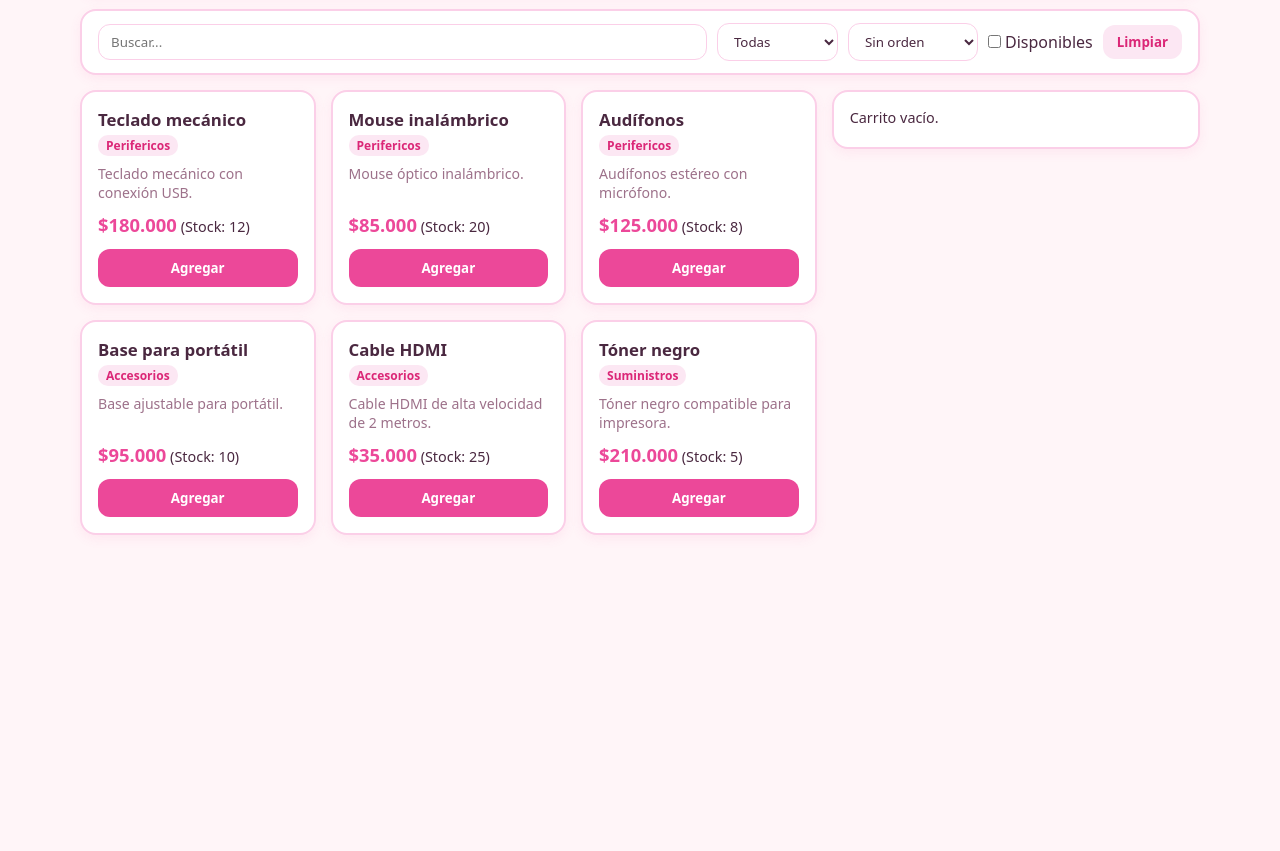
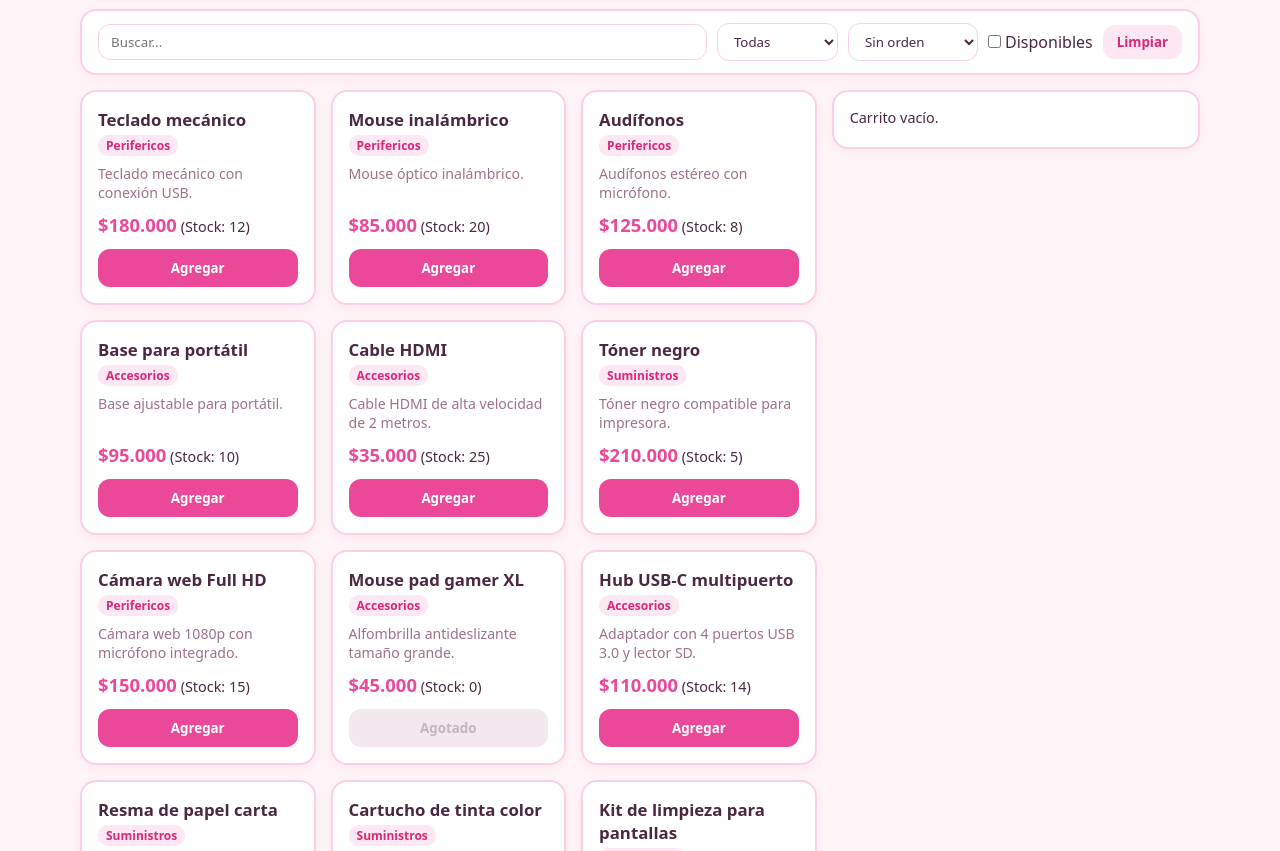
Before and after one commit to sofiaperez-gi/Examen_javaScript, a plain HTML site: page index.html in a window 1280 px wide. Shown: the part 86-937 px from the top of the page. Before the commit the page ends 800 px from the top, so only its background shows below. Drawn offline with Linux system fonts and the light colour scheme.

Commit message:
feat: completar catalogo, componentes y documentacion del proyecto

```diff
--- a/data/products.json
+++ b/data/products.json
@@ -52,5 +52,59 @@
     "price": 210000,
     "stock": 5,
     "active": true
+  },
+  {
+    "id": 7,
+    "name": "Cámara web Full HD",
+    "category": "Perifericos",
+    "description": "Cámara web 1080p con micrófono integrado.",
+    "price": 150000,
+    "stock": 15,
+    "active": true
+  },
+  {
+    "id": 8,
+    "name": "Mouse pad gamer XL",
+    "category": "Accesorios",
+    "description": "Alfombrilla antideslizante tamaño grande.",
+    "price": 45000,
+    "stock": 0,
+    "active": true
+  },
+  {
+    "id": 9,
+    "name": "Hub USB-C multipuerto",
+    "category": "Accesorios",
+    "description": "Adaptador con 4 puertos USB 3.0 y lector SD.",
+    "price": 110000,
+    "stock": 14,
+    "active": true
+  },
+  {
+    "id": 10,
+    "name": "Resma de papel carta",
+    "category": "Suministros",
+    "description": "Paquete de 500 hojas de papel bond blanco de 75g.",
+    "price": 28000,
+    "stock": 30,
+    "active": true
+  },
+  {
+    "id": 11,
+    "name": "Cartucho de tinta color",
+    "category": "Suministros",
+    "description": "Cartucho tricolor para impresoras de inyección.",
+    "price": 95000,
+    "stock": 8,
+    "active": false
+  },
+  {
+    "id": 12,
+    "name": "Kit de limpieza para pantallas",
+    "category": "Suministros",
+    "description": "Líquido limpiador antiestático con paño de microfibra.",
+    "price": 22000,
+    "stock": 18,
+    "active": true
   }
 ]
--- a/js/components/product-card.js
+++ b/js/components/product-card.js
@@ -20,4 +20,7 @@
     });
   }
 }
-customElements.define('product-card', ProductCard);
+
+if (!customElements.get('product-card')) {
+  customElements.define('product-card', ProductCard);
+}
--- a/js/components/product-list.js
+++ b/js/components/product-list.js
@@ -11,4 +11,7 @@
     });
   }
 }
-customElements.define('product-list', ProductList);
+
+if (!customElements.get('product-list')) {
+  customElements.define('product-list', ProductList);
+}
--- a/js/components/shopping-cart.js
+++ b/js/components/shopping-cart.js
@@ -29,4 +29,7 @@
     this.querySelector('#btn-buy').onclick = () => this.dispatchEvent(new CustomEvent('buy-cart', { bubbles: true, composed: true }));
   }
 }
-customElements.define('shopping-cart', ShoppingCart);
+
+if (!customElements.get('shopping-cart')) {
+  customElements.define('shopping-cart', ShoppingCart);
+}
```
Also changed, not shown: index.html (+3 -0 lines), 1 other file.
